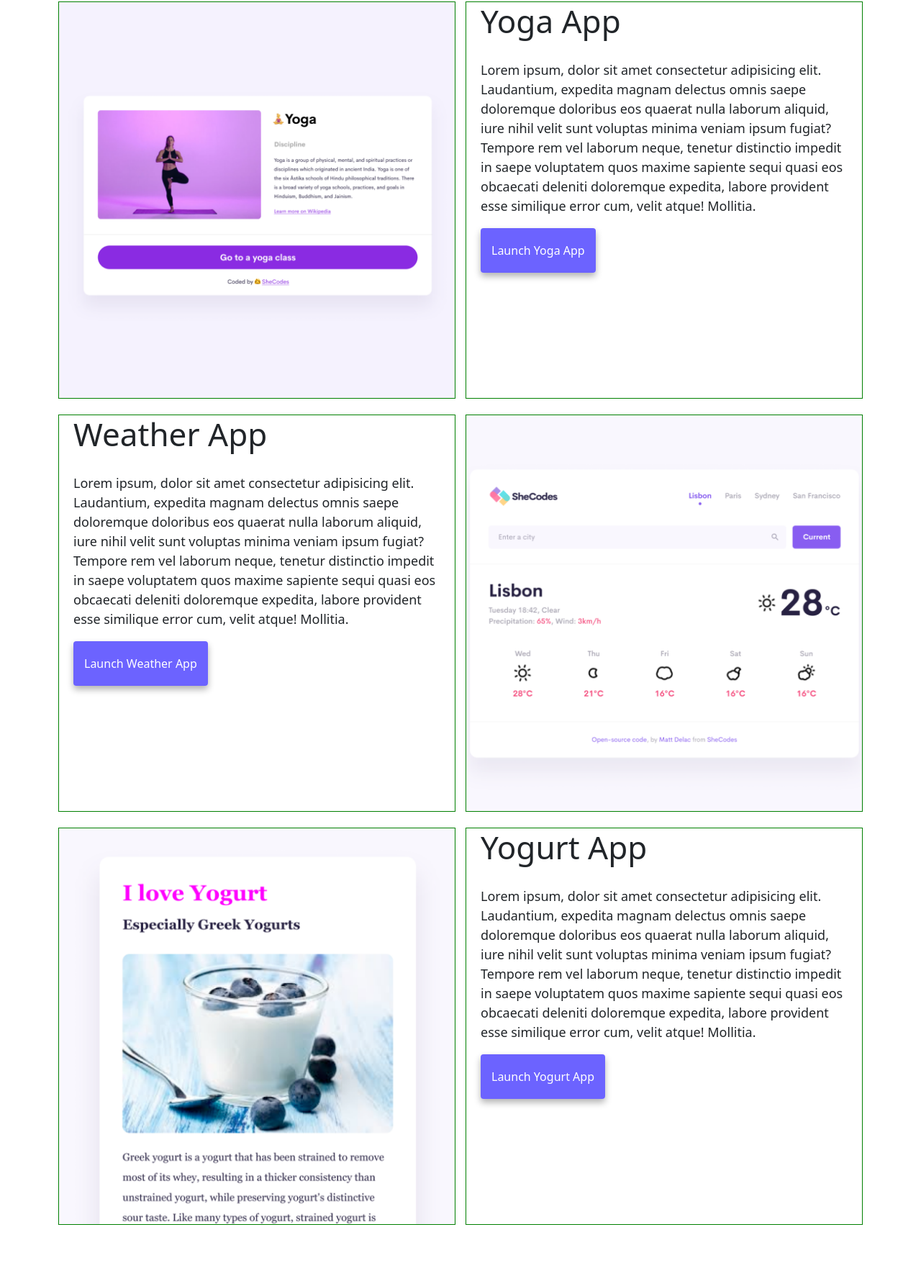
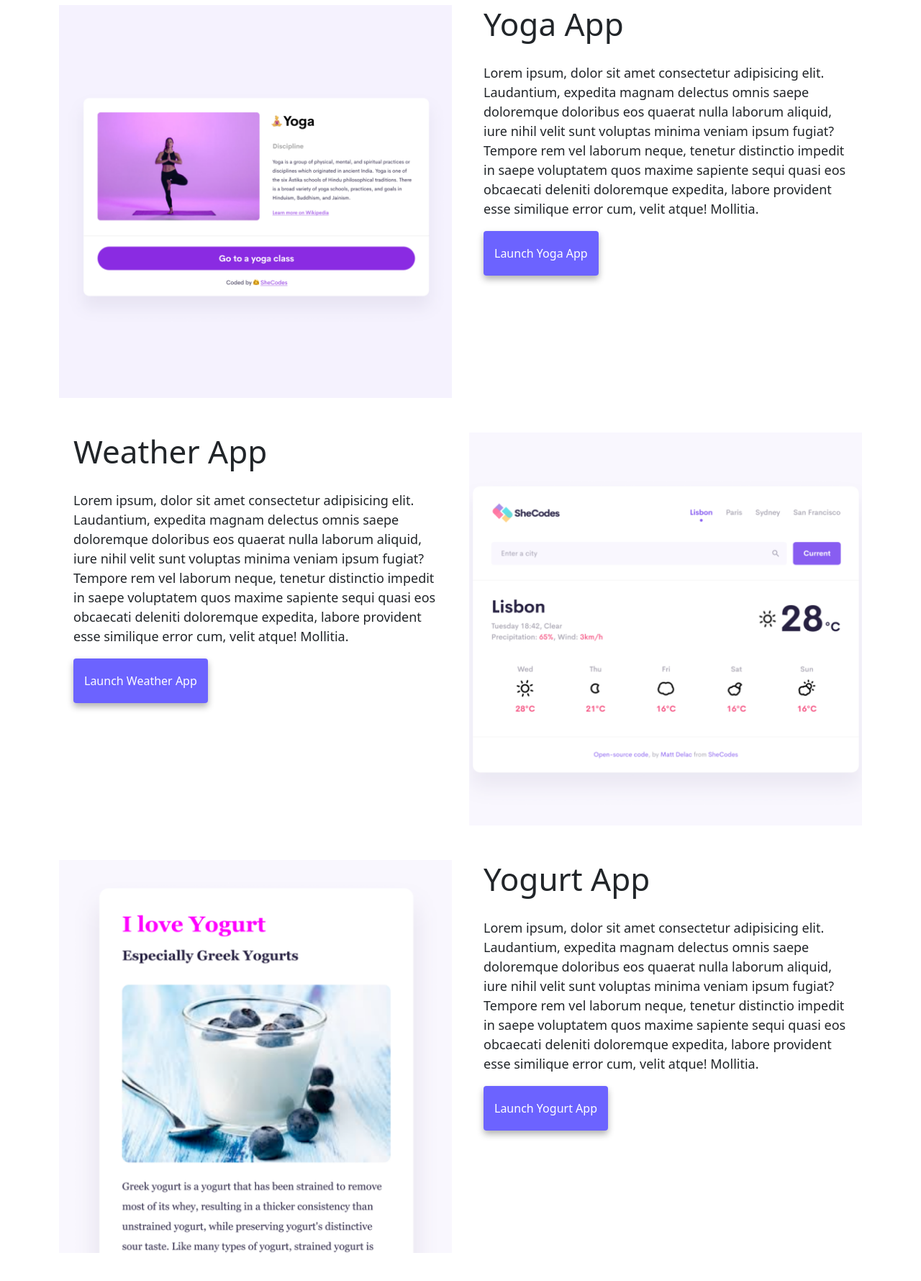
Before and after one commit to xlapushka/she_codes-hw-3-5, a plain HTML site: page index.html in a window 1280 px wide. Shown: the part 424-2204 px from the top of the page at 72% size. Drawn offline with nearby package versions, Linux system fonts and the light colour scheme.

Commit message:
I consider that it's ready

```diff
--- a/index.html
+++ b/index.html
@@ -89,16 +89,12 @@
       >
     </div>
 
-    <div class="container apps d-flex flex-column gap-4">
-      <div class="d-flex gap-3">
-        <div class="div-img d-none d-sm-block">
-          <img
-            src="images/yoga.png"
-            alt="yoga app"
-            class="img-fluid"
-          />
+    <div class="container apps">
+      <div class="row mt-5">
+        <div class="d-none d-md-block col-md-6">
+          <img src="images/yoga.png" alt="yoga app" class="img-fluid" />
         </div>
-        <div class="div-text">
+        <div class="col-12 col-md-6 content-center">
           <h2 class="hh2">Yoga App</h2>
           <p>
             Lorem ipsum, dolor sit amet consectetur adipisicing elit.
@@ -115,15 +111,11 @@
         </div>
       </div>
 
-      <div class="d-flex flex-row-reverse gap-3">
-        <div class="div-img d-none d-sm-block">
-          <img
-            src="images/weather.png"
-            alt="weather app"
-            class="img-fluid"
-          />
+      <div class="row mt-5 d-flex flex-row-reverse">
+        <div class="d-none d-md-block col-md-6">
+          <img src="images/weather.png" alt="weather app" class="img-fluid" />
         </div>
-        <div class="div-text">
+        <div class="col-12 col-md-6 content-center">
           <h2 class="hh2">Weather App</h2>
           <p>
             Lorem ipsum, dolor sit amet consectetur adipisicing elit.
@@ -140,15 +132,15 @@
         </div>
       </div>
 
-      <div class="d-flex gap-3">
-        <div class="div-img d-none d-sm-block">
+      <div class="row mt-5">
+        <div class="d-none d-md-block col-md-6">
           <img
             src="images/yogurt.png"
             alt="yogurt"
             class="img-fluid d-none d-sm-block"
           />
         </div>
-        <div class="div-text">
+        <div class="col-12 col-md-6 content-center">
           <h2 class="hh2">Yogurt App</h2>
           <p>
             Lorem ipsum, dolor sit amet consectetur adipisicing elit.
--- a/styles.css
+++ b/styles.css
@@ -35,26 +35,6 @@ h2 {
   padding-left: 20px;
   font-size: 44px;
   text-align: start;
-}
-
-@media (max-width: 576px) {
-  .hh1 {
-    font-size: 48px;
-  }
-
-  .hh2 {
-    font-size: 32px;
-    text-align: center;
-  }
-
-  .div-text {
-    width: 100%;
-    text-align: center;
-  }
-
-  .div-img {
-    display: 0;
-  }
 }
 
 h3 {
@@ -148,7 +128,7 @@ p {
 }
 
 .app-link {
-  margin: 20px;
+  margin: 12px 20px 20px 20px;
   border-radius: 4px;
   padding: 20px 15px;
   text-decoration: none;
@@ -170,8 +150,30 @@ p {
   box-shadow: var(--box-shadow-hover);
 }
 
-.div-img,
-.div-text {
-  width: 50%;
-  outline: 1px solid green;
+@media (max-width: 767px) {
+  .hh1 {
+    font-size: 48px;
+  }
+
+  .hh2 {
+    font-size: 32px;
+    text-align: center;
+  }
+
+  .content-center {
+    display: flex;
+    flex-direction: column;
+    justify-content: center;
+  }
+
+  .content-center .app-link {
+    margin-top: -20px;
+    text-align: center;
+  }
+
+  .content-center p {
+    text-align: center;
+  }
+
+
 }
```
Also changed, not shown: about.html (+3 -3 lines), 1 other file.
